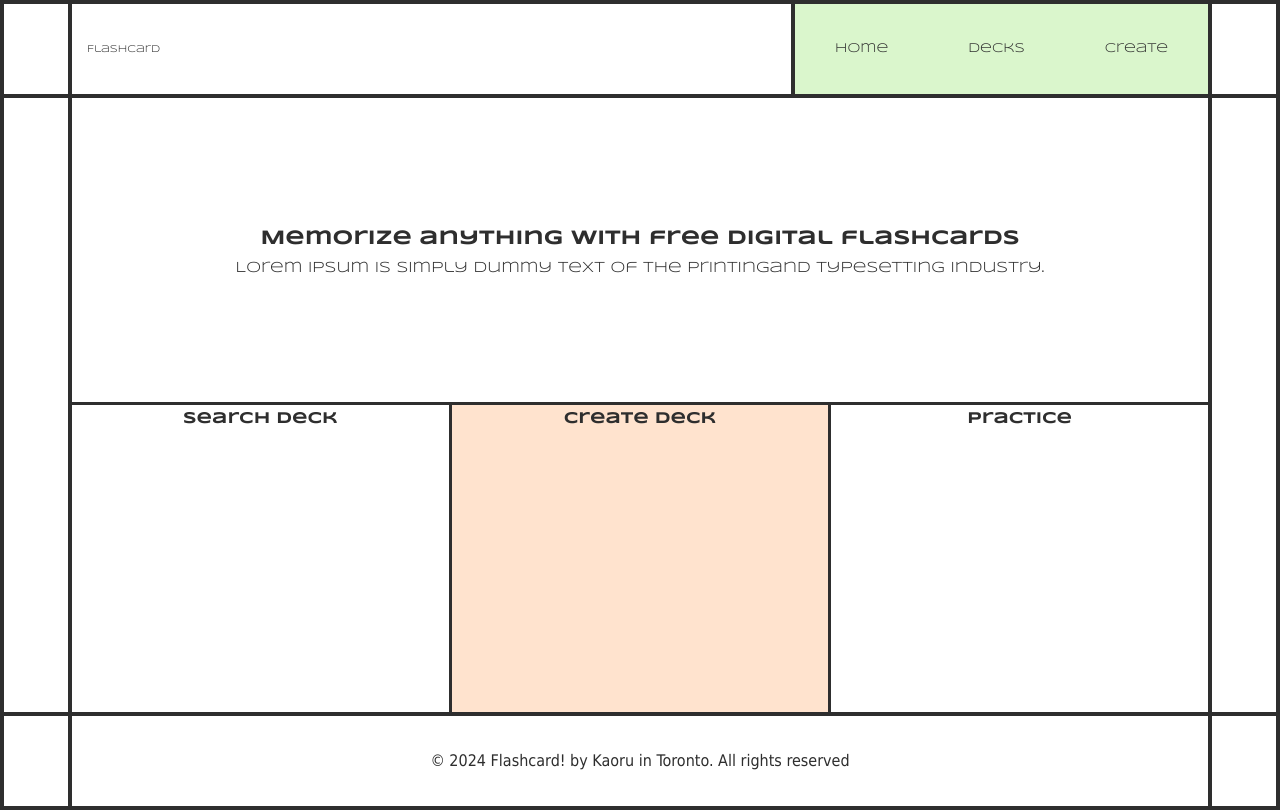
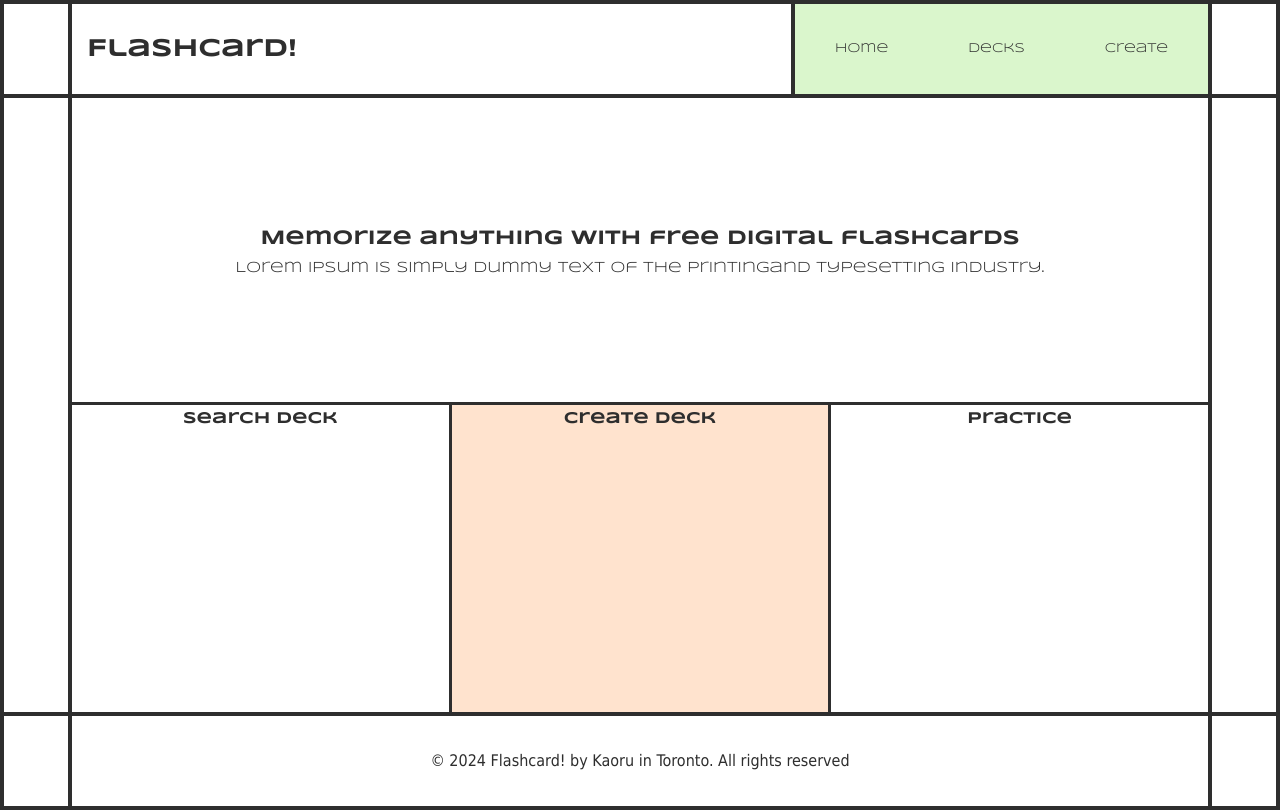
Before and after one commit to CarlSmoky/flashcard_client, a React (Create React App) app: page / in a window 1280 px wide. Built offline with nearby package versions, Linux system fonts and the light colour scheme; no server answers; a web font is replaced by a local one.

Commit message:
Change font size for title

```diff
--- a/src/components/Navbar.jsx
+++ b/src/components/Navbar.jsx
@@ -11,6 +11,8 @@ const Nav = styled.nav`
   .logo {
     padding: 1.5rem;
     margin: auto 0;
+    font-size: 2.5rem;
+    font-weight: 600;
   }
 
   @media (max-width: 768px) {
@@ -22,7 +24,7 @@ const Navbar = () => {
   return (
     <Nav>
       <div className="logo">
-        FlashCard
+        FlashCard!
       </div>
       <Burger />
     </Nav>
```
